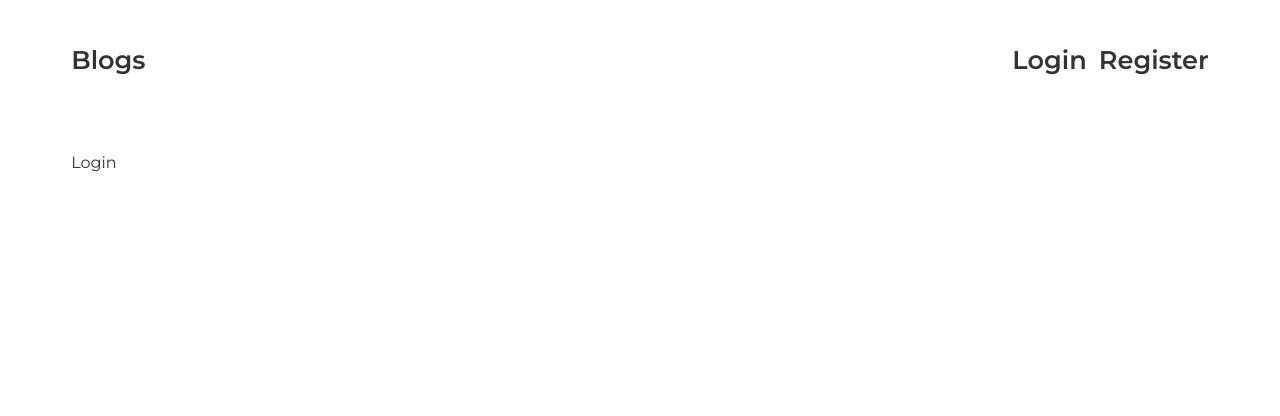
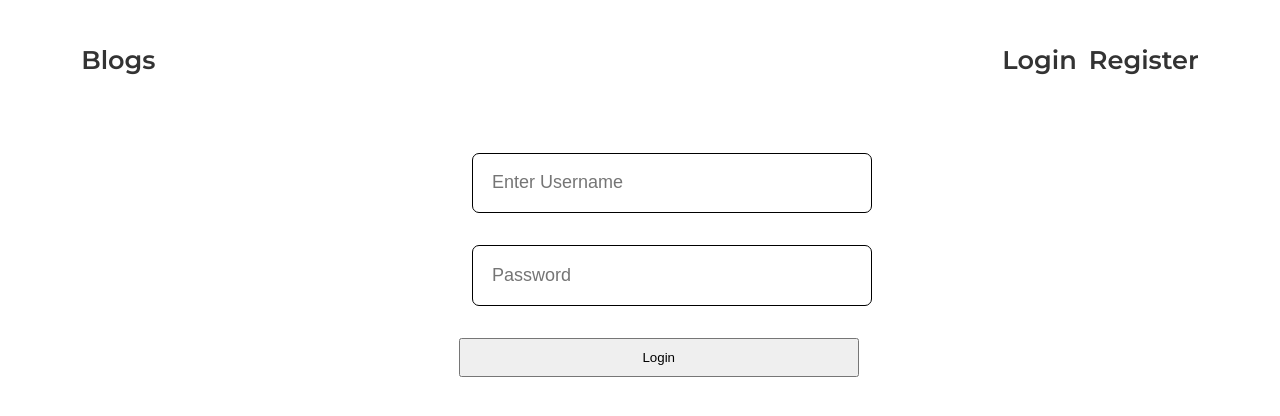
Before and after one commit to Nevin100/MERN-Blog, a React (Vite) app in the folder Frontend/: page /login in a window 1280 px wide. Shown: the top 416 px of the page. Built offline with nearby package versions, Linux system fonts and the light colour scheme.

Commit message:
new commit

```diff
--- a/Frontend/src/App.css
+++ b/Frontend/src/App.css
@@ -1,4 +1,8 @@
 @import url('https://fonts.googleapis.com/css2?family=Montserrat:ital,wght@0,100..900;1,100..900&display=swap');
+
+*{
+  box-sizing: border-box;
+}
 
 body{
   color: #333;
@@ -71,3 +75,28 @@ h2{
   font-size: 1.16rem;
   font: 400;
 }
+
+.login, .register{
+  max-width: 400px;
+  margin: 0 auto;
+  margin-top: 2rem ;
+}
+
+input{
+  display: block;
+  padding: 1.18rem;
+  width: 100%;
+  margin-left: 1.17rem;
+  margin: 2rem;
+  font-size: large;
+  border-radius: 7px;
+  border: 1px solid black;
+  background-color: white
+}
+
+button{
+  width: 100%;
+  display: block;
+  margin-left: 1.17rem;
+  padding: 10px
+}
--- a/Frontend/src/Component/Header.jsx
+++ b/Frontend/src/Component/Header.jsx
@@ -1,22 +1,16 @@
 import React from "react";
 import "../App.css";
-import Login from "../pages/Login.jsx";
-import Register from "../pages/Register.jsx";
 import { Link } from "react-router-dom";
 const Header = () => {
   return (
     <div>
       <header>
-        <a href="#" className="Logo">
+        <Link to="/" className="Logo">
           Blogs
-        </a>
+        </Link>
         <nav>
-          <Link to="/login">
-            <Login />
-          </Link>
-          <Link to="/register">
-            <Register />
-          </Link>
+          <Link to="/login">Login</Link>
+          <Link to="/register">Register</Link>
         </nav>
       </header>
     </div>
--- a/Frontend/src/Component/Post.jsx
+++ b/Frontend/src/Component/Post.jsx
@@ -54,6 +54,31 @@ const Post = () => {
           </p>
         </div>
       </div>
+      <div className="post">
+        <div className="image">
+          <img
+            src="https://www.science.org/do/10.1126/science.zi5bth9/files/_01_io-cover_cience.2024.384.issue-6696.largecover.jpg"
+            alt="Image"
+          />
+        </div>
+        <div className="text">
+          <h2>Photojournalism at its best</h2>
+          <div className="info">
+            <span className="author">Nevin Bali</span>
+            <span className="time">2024-12-18 18:57:24</span>
+          </div>
+          <p>
+            This month, the National Press Photographers Association (NPPA)
+            revealed their Best of Photojournalism awards. It was our first time
+            entering this prestigious competition, and we won first and third
+            place in the picture editing magazine cover category. While the
+            Science Visuals photo team assigns original photography for some of
+            our covers, a large portion of the photographs we highlight are the
+            result of the team’s finely honed research skills. They find photos
+            of the right thing, in the right place, at the right time.
+          </p>
+        </div>
+      </div>
     </div>
   );
 };
--- a/Frontend/src/pages/Login.jsx
+++ b/Frontend/src/pages/Login.jsx
@@ -1,8 +1,13 @@
 import React from "react";
+import "../App.css";
 const Login = () => {
   return (
     <div>
-      <div className="login">Login</div>
+      <form className="register">
+        <input placeholder="Enter Username" type="text" />
+        <input placeholder="Password" type="password" />
+        <button className="">Login</button>
+      </form>
     </div>
   );
 };
--- a/Frontend/src/pages/Register.jsx
+++ b/Frontend/src/pages/Register.jsx
@@ -1,9 +1,14 @@
 import React from "react";
+import "../App.css";
 
 const Register = () => {
   return (
     <div>
-      <div className="login">Register</div>
+      <form className="register">
+        <input type="text" placeholder="Username" />
+        <input type="text" placeholder="Password" />
+        <button className="">Register</button>
+      </form>
     </div>
   );
 };
```
